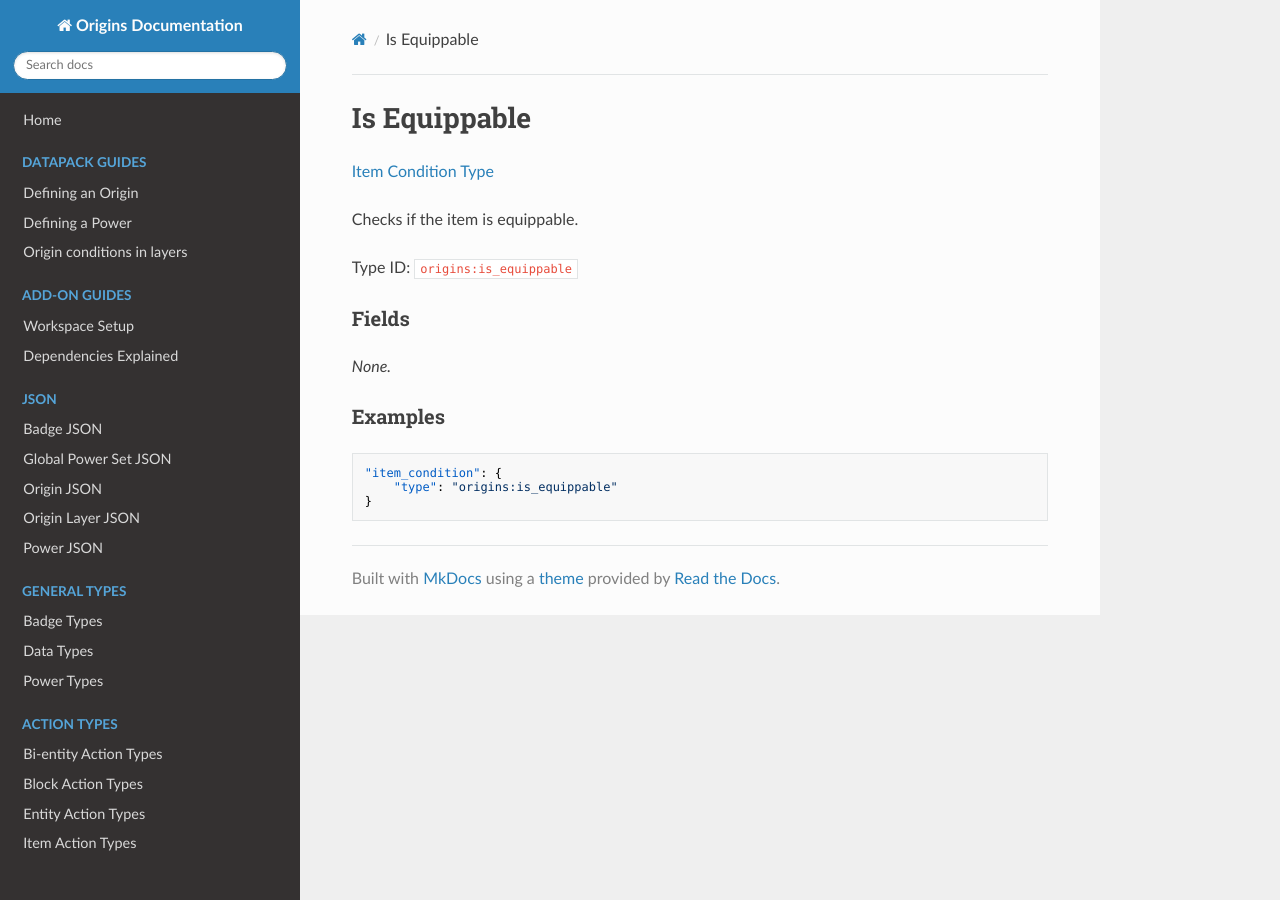
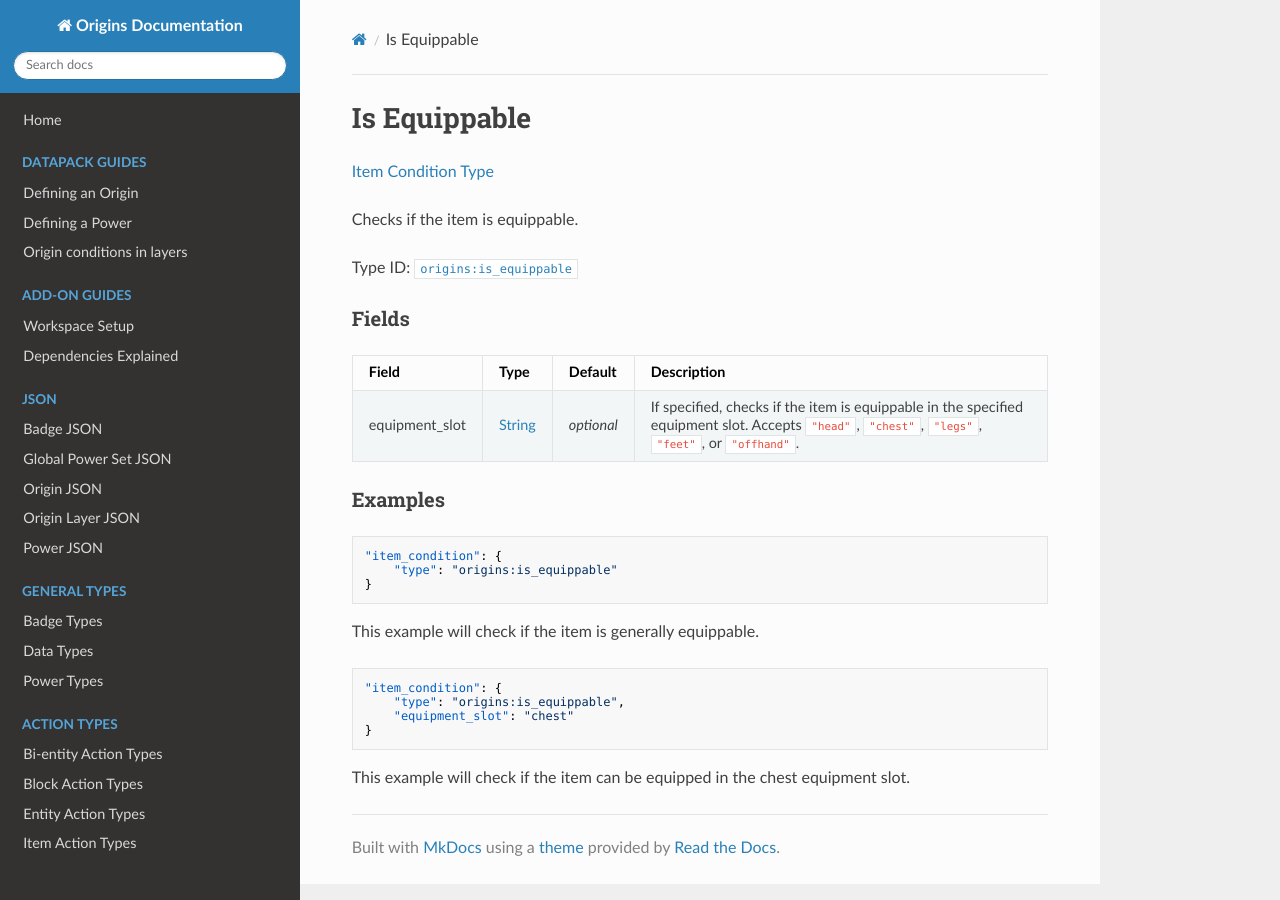
Before and after one commit to apace100/origins-docs, an MkDocs documentation site: the page built from docs/types/item_condition_types/is_equippable.md, in a window 1280 px wide. Built offline with MkDocs 1.6.1, drawn with Linux system fonts in a browser that asks for light colours; nearby versions of some CDN libraries.

Commit message:
Updated `is_equippable` (Entity Condition Type)

````diff
--- a/docs/types/item_condition_types/is_equippable.md
+++ b/docs/types/item_condition_types/is_equippable.md
@@ -9,12 +9,14 @@ date: 2022-07-03
 
 Checks if the item is equippable.
 
-Type ID: `origins:is_equippable`
+Type ID: [`origins:is_equippable`](## "Aliases: ["origins:equippable"]")
 
 
 ### Fields
 
-_None._
+Field | Type | Default | Description
+------|------|---------|------------
+equipment_slot | [String](../data_types/string.md) | *optional* | If specified, checks if the item is equippable in the specified equipment slot. Accepts `"head"`, `"chest"`, `"legs"`, `"feet"`, or `"offhand"`.
 
 
 ### Examples
@@ -24,3 +26,15 @@ _None._
     "type": "origins:is_equippable"
 }
 ```
+
+This example will check if the item is generally equippable.
+<br>
+
+```json
+"item_condition": {
+    "type": "origins:is_equippable",
+    "equipment_slot": "chest"
+}
+```
+
+This example will check if the item can be equipped in the chest equipment slot.
````
